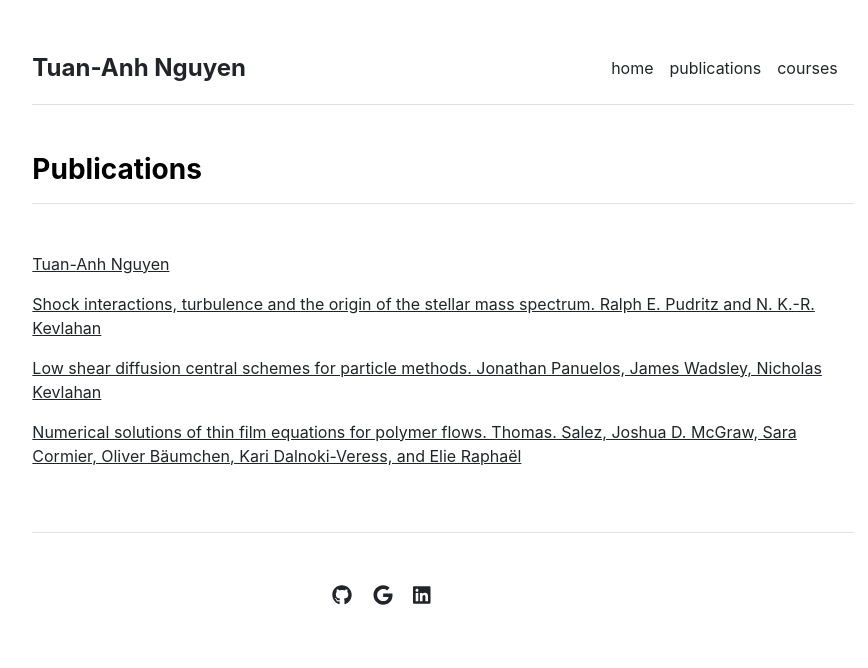
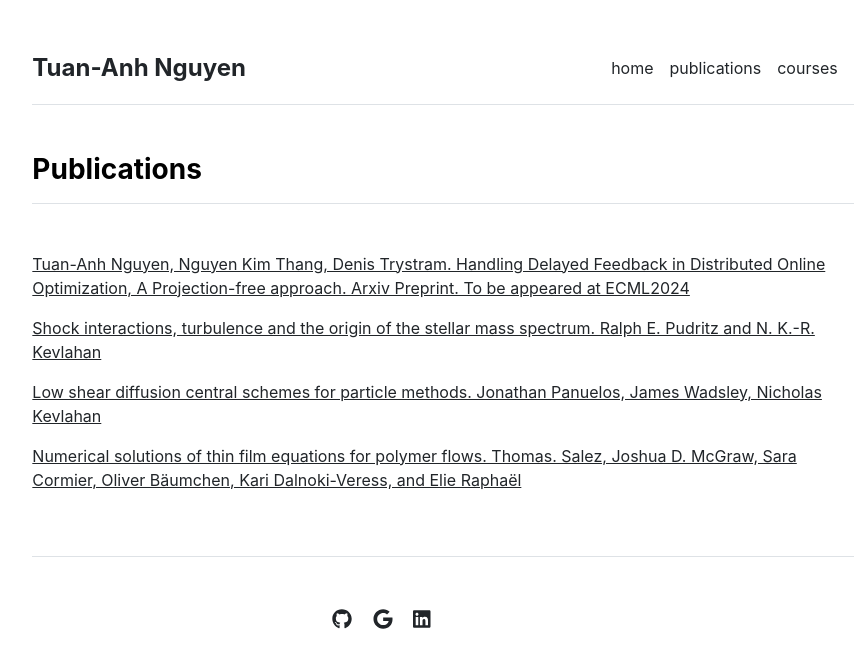
Before and after one commit to tuananhngh/tuananhngh.github.io, a Jekyll site: the page built from publications.md, in a window 1280 px wide. Shown: the top 668 px of the page, without its empty margins (197-1065 px from the left). Built offline with Jekyll 4.4.1, drawn with Linux system fonts in a browser that asks for light colours.

Commit message:
Update publications.yml

```diff
--- a/_data/publications.yml
+++ b/_data/publications.yml
@@ -4,7 +4,7 @@ featured:
 - {name: 'Low shear diffusion central schemes for particle methods. Jonathan Panuelos, James Wadsley, Nicholas Kevlahan', url: 'http://ms.mcmaster.ca/kevla/pdf/articles/jcp_v414.pdf'}
 
 index:
-- {name: Tuan-Anh Nguyen, Nguyen Kim Thang, Denis Trystram. 'Handling Delayed Feedback in Distributed Online Optimization, A Projection-free approach', 2023", url:'https://arxiv.org/abs/2402.02114'. To be appeared in ECML2024}
+- {name: 'Tuan-Anh Nguyen, Nguyen Kim Thang, Denis Trystram. Handling Delayed Feedback in Distributed Online Optimization, A Projection-free approach. Arxiv Preprint. To be appeared at ECML2024', url: 'https://arxiv.org/abs/2402.02114'}
 - {name: 'Shock interactions, turbulence and the origin of the stellar mass spectrum. Ralph E. Pudritz and N. K.-R. Kevlahan', url: 'http://ms.mcmaster.ca/kevla/pdf/articles/PhilTransRSoc_2013.pdf'}
 - {name: 'Low shear diffusion central schemes for particle methods. Jonathan Panuelos, James Wadsley, Nicholas Kevlahan', url: 'http://ms.mcmaster.ca/kevla/pdf/articles/jcp_v414.pdf'}
 - {name: 'Numerical solutions of thin film equations for polymer flows. Thomas. Salez, Joshua D. McGraw, Sara Cormier, Oliver Bäumchen, Kari Dalnoki-Veress, and Elie Raphaël', url: 'https://static1.squarespace.com/static/5684891d7086d74497aeb71f/t/56ec510d2fe1319543ab6d6f/1458327821946/10.1140-epje-i2012-12114-x.pdf'}
```
